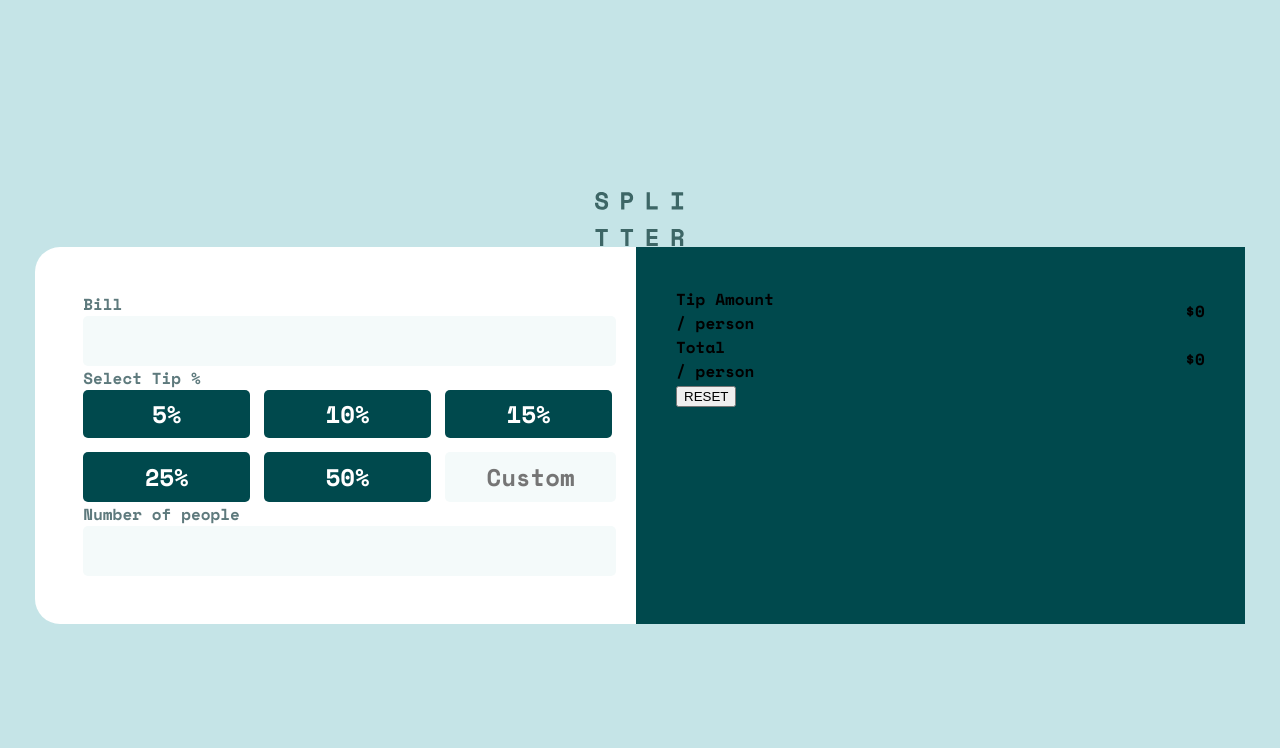
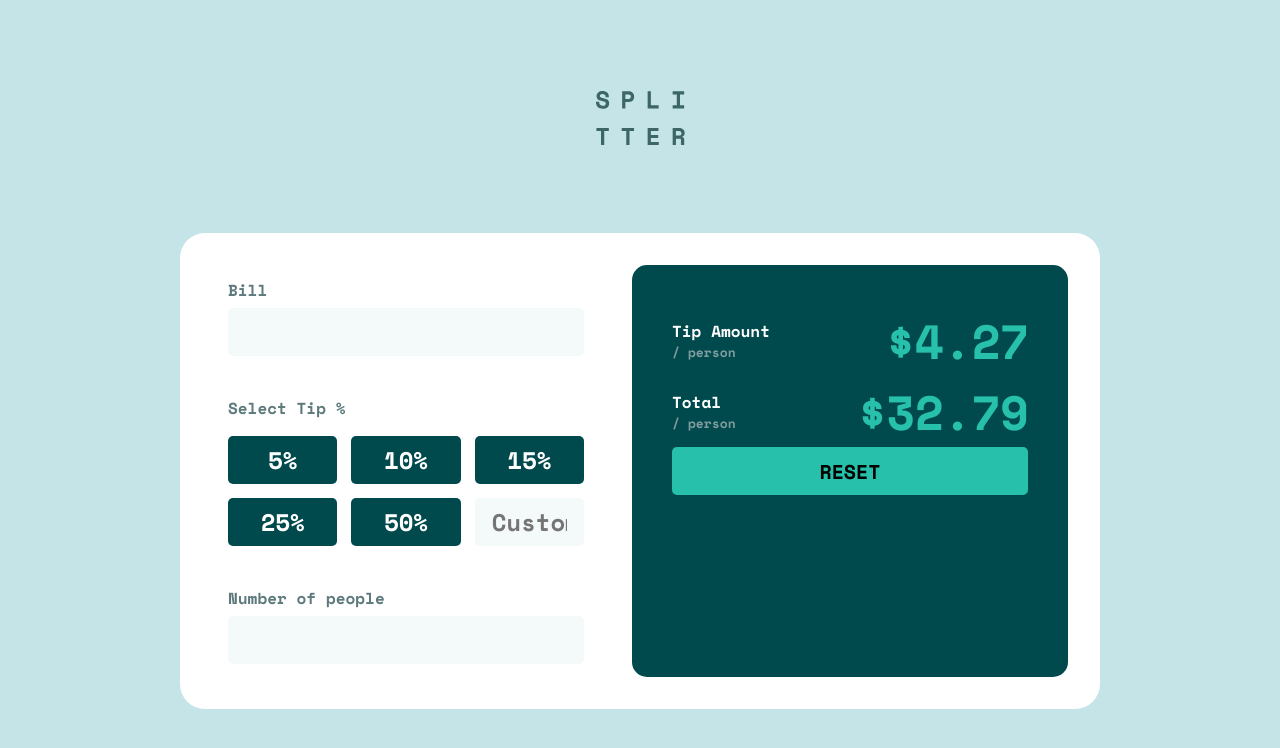
Before and after one commit to aleksandr-efimenko/tip-calculator, a React (Vite) app: page / in a window 1280 px wide. Shown: the top 748 px of the page. Built offline with nearby package versions, Linux system fonts and the light colour scheme.

Commit message:
create styles

```diff
--- a/src/App.jsx
+++ b/src/App.jsx
@@ -3,15 +3,17 @@ import { useState } from "react";
 function App() {
   const [bill, setBill] = useState(0);
   const [tip, setTip] = useState(0);
+  const [customTip, setCustomTip] = useState(0);
   const [people, setPeople] = useState(0);
-  const [tipAmount, setTipAmount] = useState(0);
-  const [total, setTotal] = useState(0);
+  const [tipAmount, setTipAmount] = useState(4.27);
+  const [total, setTotal] = useState(32.79);
 
   return (
     <div className="App">
       <div className="logo-container"></div>
       <div className="component-container">
         <div className="tip-inputs-container">
+          <div className="bill-input-block">
             <label htmlFor="bill-input">Bill</label>
             <input
               type="number"
@@ -20,6 +22,8 @@ function App() {
               placeholder=""
               step="0.01"
             />
+          </div>
+          <div className="tip-select-block">
             <label htmlFor="tip-input">Select Tip %</label>
             <div className="tip-buttons-container">
               {["5%", "10%", "15%", "25%", "50%"].map((tip) => {
@@ -42,8 +46,11 @@ function App() {
                 className="manual-tip"
               />
             </div>
+          </div>
+          <div className="people-number-block">
             <label htmlFor="people-number">Number of people</label>
             <input type="number" id="people-number" name="people-number" />
+          </div>
         </div>
         <div className="tip-outputs-container">
           <div className="tip-result-row">
--- a/src/index.css
+++ b/src/index.css
@@ -14,6 +14,17 @@
 
   --font-size-input: 1.5rem;
   --font-size-label: 1rem;
+  --lh-label: 1.5rem;
+
+  --font-size-reset-button: 1.25rem;
+  --font-size-result: 3rem;
+  --lh-result: 4.4375rem;
+  --ls-result: -0.0625rem;
+}
+* {
+  box-sizing: border-box;
+  margin: 0;
+  padding: 0;
 }
 
 body {
@@ -27,6 +38,11 @@ body {
   min-height: 100svh;
 }
 
+button {
+  cursor: pointer;
+  border: none;
+}
+
 .logo-container {
   background-image: url("/public/images/logo.svg");
   min-height: 3.4375rem;
@@ -34,18 +50,25 @@ body {
   background-repeat: no-repeat;
   background-position: center;
   background-size: contain;
+  margin-block-end: 5.4375rem;
 }
 
 .component-container {
   background-color: var(--color-white);
   border-radius: 1.5625rem;
   display: flex;
+  padding: 2rem 2rem 2rem 3rem;
+  min-width: 50rem;
+  max-width: 57.5rem;
 }
 
 .tip-inputs-container {
-  padding: 2.8125rem 1.5rem 3rem 3rem;
-  /* width: 100%; */
+  padding: .8125rem 1.5rem 13px 0;
   flex: 1;
+
+  display: flex;
+  flex-direction: column;
+  gap: 2.5rem;
 }
 #manual-tip-input {
   text-align: center;
@@ -67,6 +90,8 @@ body {
 label {
   font-size: var(--font-size-label);
   color: var(--color-dark-grayish-cyan);
+  margin-block-end: .375rem;
+  display: block;
 }
 
 input[type="number"] {
@@ -75,10 +100,17 @@ input[type="number"] {
   width: 100%;
   height: 48px;
   background-color: var(--color-very-light-grayish-cyan);
-  border: none;
+  border: transparent;
   border-radius: 0.3125rem;
   text-align: right;
   font-size: var(--font-size-input);
+  outline: none;
+  transition: 0.3s;
+  padding: 6px 17px;
+}
+
+input[type="number"]:focus {
+  border: .125rem solid var(--color-strong-cyan);
 }
 
 input::-webkit-outer-spin-button,
@@ -92,13 +124,12 @@ input::-webkit-inner-spin-button {
   font-size: var(--font-size-input);
   color: var(--color-white);
   background-color: var(--color-very-dark-cyan);
-  border: none;
   border-radius: 0.3125rem;
   padding: 0.375rem 0.875rem;
-  cursor: pointer;
 }
 
 .tip-buttons-container {
+  margin-block-start: 1rem;
   display: grid;
   grid-template-columns: repeat(3, 1fr);
   grid-gap: 0.875rem;
@@ -106,13 +137,41 @@ input::-webkit-inner-spin-button {
 
 .tip-outputs-container {
   padding: 2.5rem;
-
+  margin-inline-start: 1.5rem;
+  border-radius: 0.9375rem;
   background-color: var(--color-very-dark-cyan);
   /* width: 100%; */
   flex: 1;
+  position: relative;
 }
 .tip-result-row {
   display: flex;
   justify-content: space-between;
   align-items: center;
 }
+
+.tip-result-label {
+  font-size: var(--font-size-label);
+  line-height: var(--lh-label);
+  color: var(--color-white);
+}
+.tip-result-label-description {
+  font-size: .8125rem;
+  color: var(--color-grayish-cyan);
+  line-height: 1.1875rem;
+}
+.tip-result-value {
+  font-size: var(--font-size-result);
+  line-height: var(--lh-result);
+  letter-spacing: var(--ls-result);
+  color: var(--color-strong-cyan);
+}
+.reset-button {
+  width: 100%;
+  height: 48px;
+  background-color: var(--color-strong-cyan);
+  border-radius: 0.3125rem;
+  font-family: var(--font-family);
+  font-weight: var(--font-weight);
+  font-size: var(--font-size-reset-button);
+}
```
Lines whose indentation alone changed are shown as unchanged.
